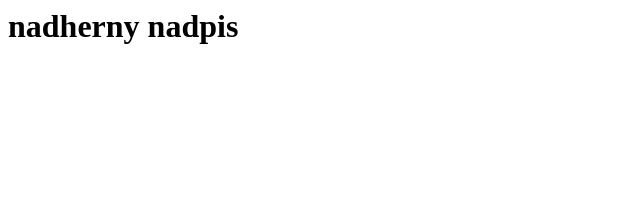
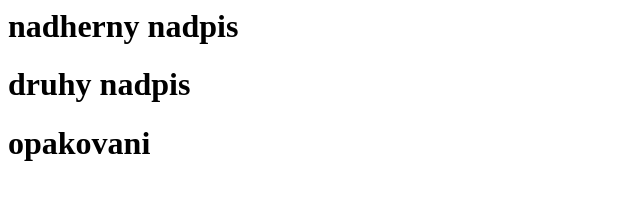
Before and after one commit to kolesnykov124/ukazka, a plain HTML site: page ukazka/index.html in a window 1280 px wide. Shown: the whole page, without its empty margins (0-640 px from the left). Drawn offline with Linux system fonts and the light colour scheme.

Commit message:
pridani nadpisu v ramci opakovani

```diff
--- a/ukazka/index.html
+++ b/ukazka/index.html
@@ -5,5 +5,7 @@
  </head>
  <body>
      <h1>nadherny nadpis</h1>
+     <h1>druhy nadpis</h1>
+     <h1>opakovani</h1>
 </body>
 </html>
```
